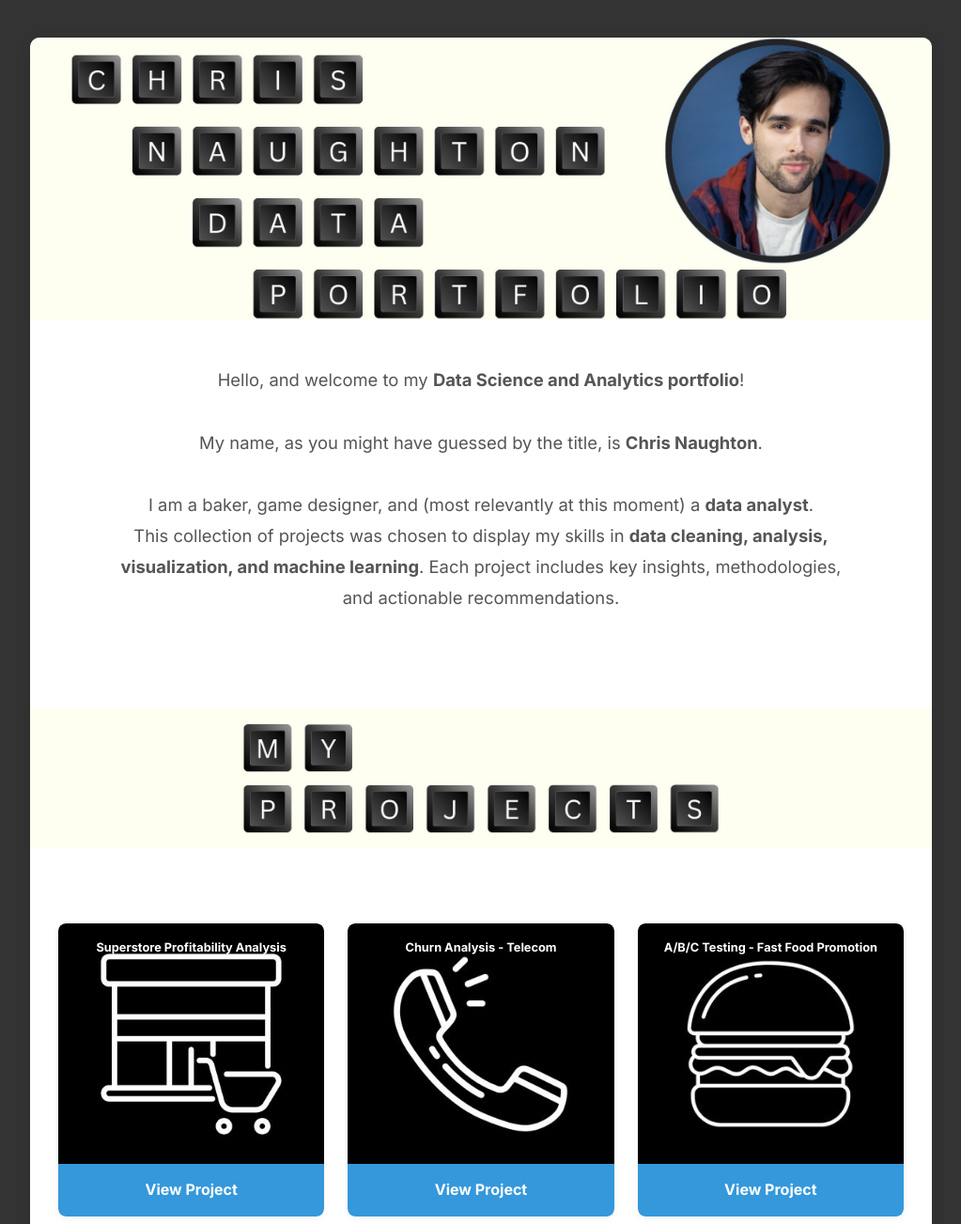
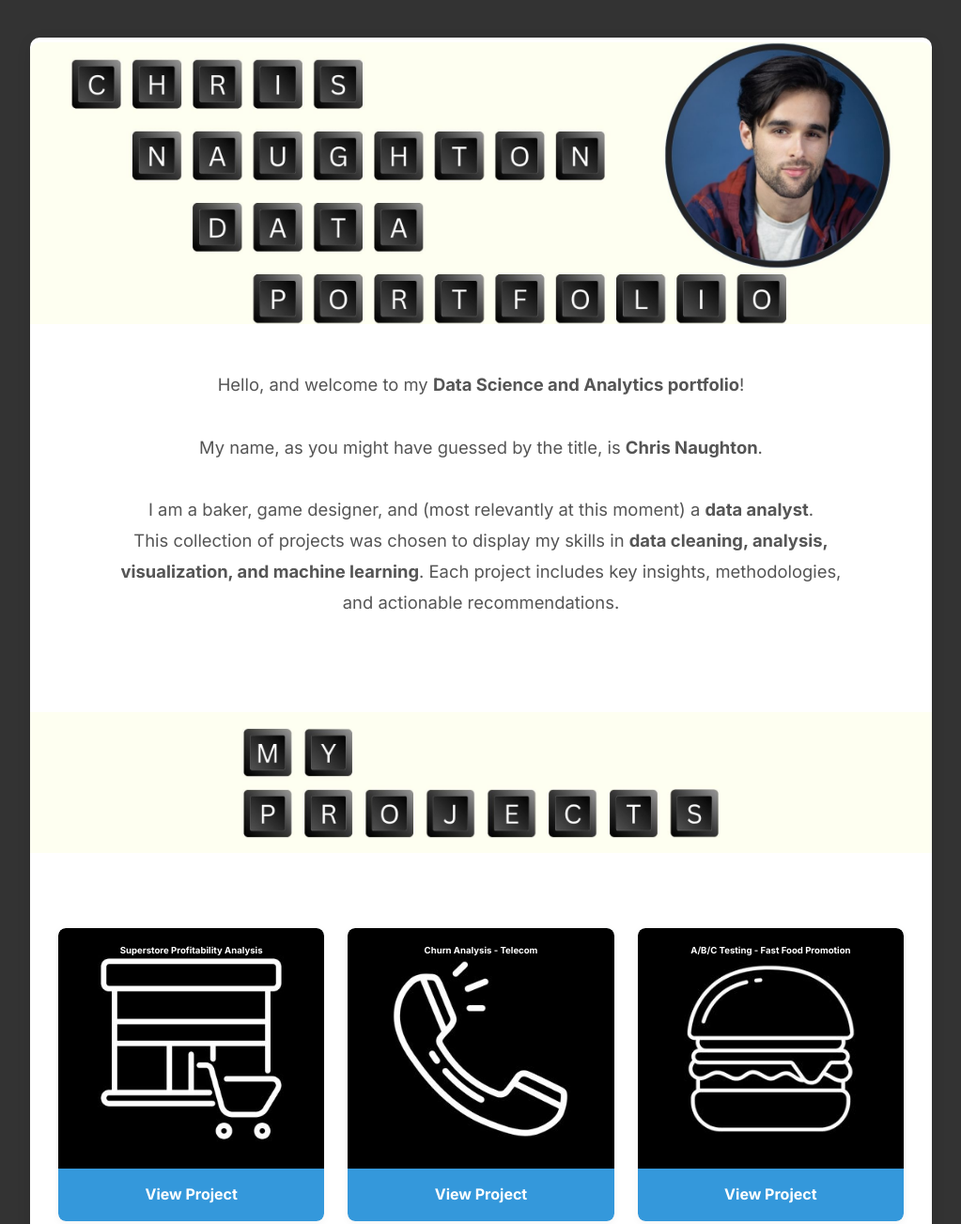
Before and after one commit to chrisnaughton/chrisnaughton.github.io, a plain HTML site: page index.html in a window 1280 px wide. Shown: the top 1303 px of the page at 94% size, without its empty margins (128-1151 px from the left). Drawn offline with Linux system fonts and the light colour scheme.

Commit message:
Update index.html

````diff
--- a/index.html
+++ b/index.html
@@ -29,6 +29,7 @@
             overflow: hidden;
             border-radius: 10px 10px 0 0; /* Rounded top corners to match container */
             position: relative;
+            margin-top: 5px; /* Bring the banner down by 5px */
         }
         .banner-image {
             width: 100%;
@@ -104,7 +105,7 @@
         .project-card h3 {
             color: white; /* White text for title over icon */
             margin: 0; /* Remove default margins */
-            font-size: 0.8em; /* 20% smaller than 1.0em */
+            font-size: 0.6em; /* 25% smaller than 0.8em (0.8 * 0.75 = 0.6) */
             text-align: center;
             line-height: 1.2;
             flex-grow: 0; /* Don't grow, just fit content */
@@ -114,7 +115,7 @@
             min-height: 40px; /* Ensure enough space for title */
             z-index: 10; /* Above icon */
             position: absolute; /* Position over the icon */
-            top: 5px; /* 5 pixels from top of icon */
+            top: 3px; /* 3 pixels from top of icon */
             left: 0;
             right: 0;
             white-space: nowrap; /* Keep text on one line */
@@ -199,7 +200,6 @@
         </div>
 
         <div class="content-area">
-            <!-- Removed the h2 "My Projects:" as requested -->
             <div class="project-grid">
                 <!-- Project 1: Superstore Profitability Analysis -->
                 <div class="project-card">
@@ -239,4 +239,3 @@
     </div>
 </body>
 </html>
-```
````
